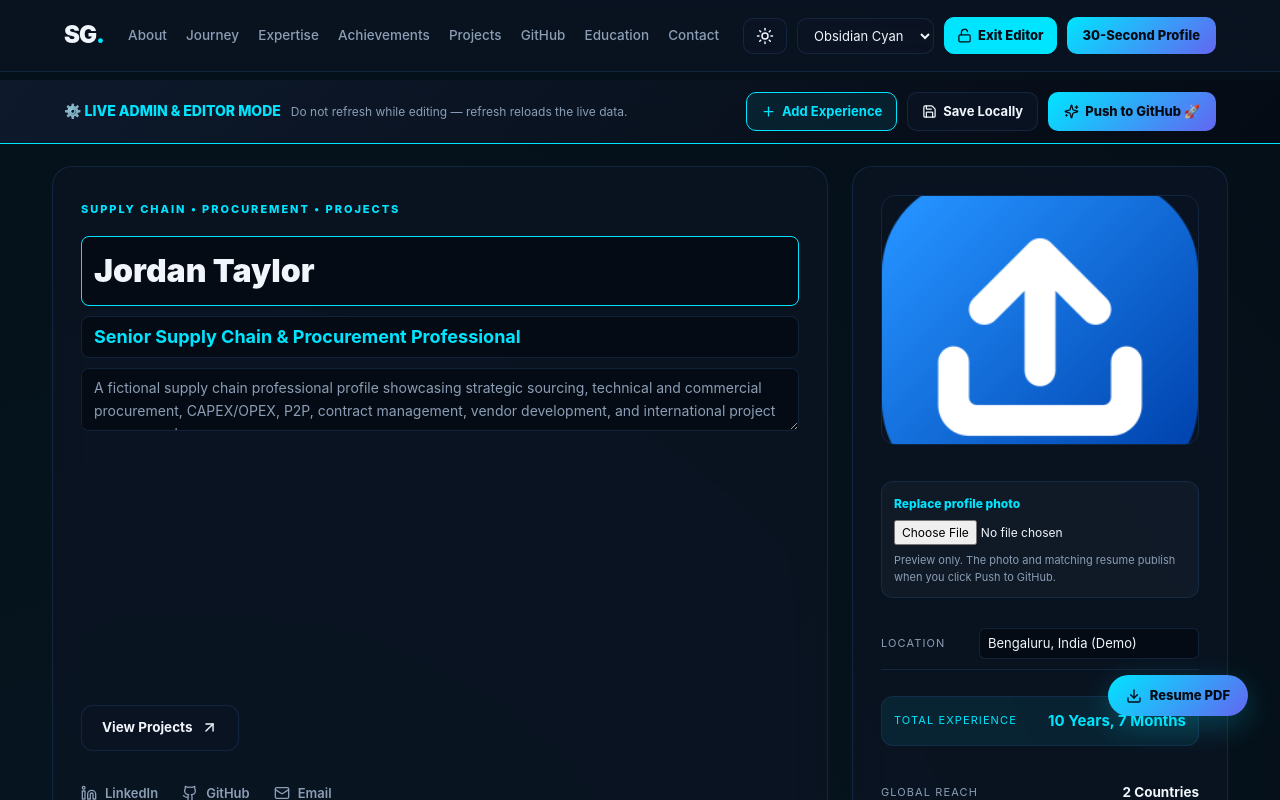
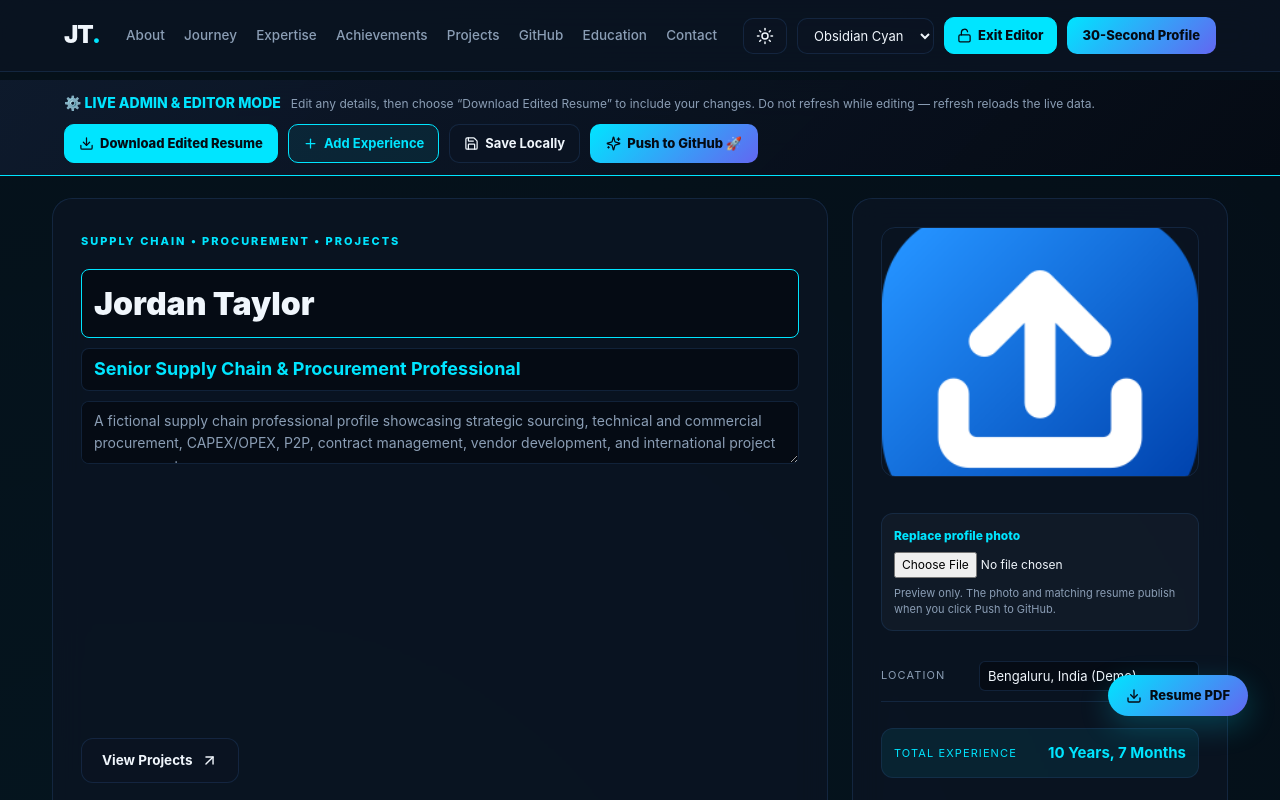
Before and after one commit to Chillbroz005/public_portfolio, a Next.js app: page / in a window 1280 px wide. Both pictures are taken after a click on the button "Edit Mode". Shown: the top 800 px of the page. Built offline with nearby package versions, Linux system fonts and the light colour scheme.

Commit message:
Use fictional JT logo and clarify edited resume download

```diff
--- a/src/app/page.tsx
+++ b/src/app/page.tsx
@@ -495,7 +495,7 @@ export default function Home() {
       {/* Navigation */}
       <header className="nav">
         <a className="brand" href="#top" aria-label="Jordan Taylor demo home">
-          SG<span>.</span>
+          JT<span>.</span>
         </a>
         <nav className="desktop-nav" aria-label="Primary navigation">
           {nav.map(([id, label]) => (
@@ -576,10 +576,27 @@ export default function Home() {
                 ⚙️ LIVE ADMIN & EDITOR MODE
               </span>
               <span style={{ color: "var(--muted)", fontSize: "12px" }}>
-                Do not refresh while editing — refresh reloads the live data.
+                Edit any details, then choose “Download Edited Resume” to include your changes. Do not refresh while editing — refresh reloads the live data.
               </span>
             </div>
             <div style={{ display: "flex", gap: "10px", flexWrap: "wrap" }}>
+              <button
+                onClick={() => void downloadDemoResume()}
+                style={{
+                  display: "flex",
+                  alignItems: "center",
+                  gap: "6px",
+                  padding: "8px 14px",
+                  background: "var(--accent)",
+                  border: "1px solid var(--accent)",
+                  borderRadius: "10px",
+                  color: "var(--on-accent)",
+                  fontSize: "13px",
+                  fontWeight: 800
+                }}
+              >
+                <Download size={15} /> Download Edited Resume
+              </button>
               <button
                 onClick={handleAddExperience}
                 style={{
```
